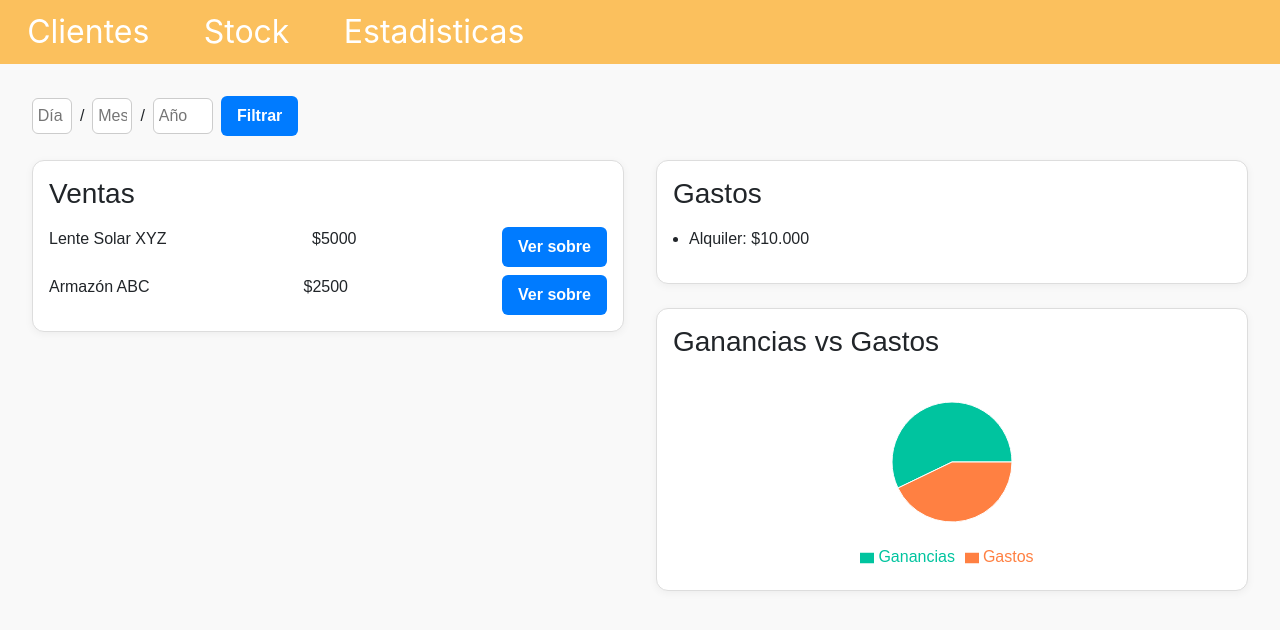
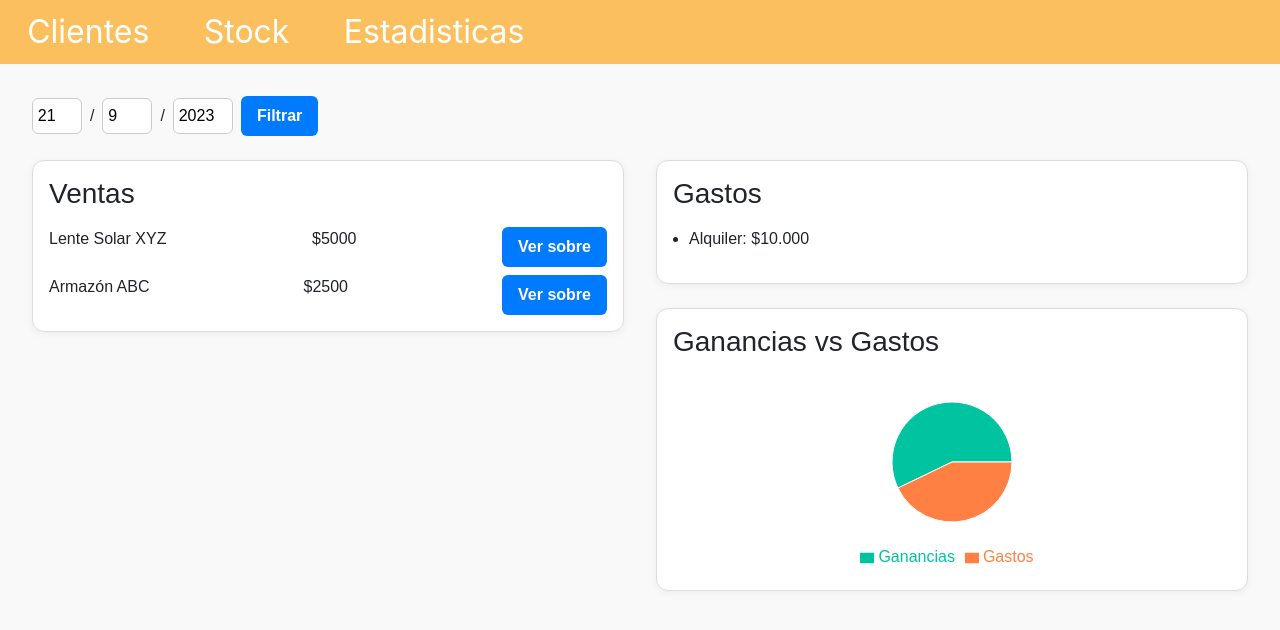
Before and after one commit to nicolasARB/Management-Software, a React (Create React App) app: page /Stats in a window 1280 px wide. Shown: the top 630 px of the page. Built offline with nearby package versions, Linux system fonts and the light colour scheme.

Commit message:
Add files via upload

```diff
--- a/src/components/Statistics.jsx
+++ b/src/components/Statistics.jsx
@@ -1,4 +1,4 @@
-import React, { useState, useRef } from 'react';
+import React, { useState, useRef, useEffect } from 'react';
 import { PieChart, Pie, Cell, Legend, Tooltip, ResponsiveContainer } from 'recharts';
 
 // Datos de ejemplo para el gráfico
@@ -44,39 +44,59 @@ const Button = ({ children, ...props }) => (
 
 // Componente principal
 export default function Statistics() {
-  const inputRefs = [useRef(null), useRef(null), useRef(null)];
-  const [filters, setFilters] = useState({ dia: '', mes: '', anio: '' });
+  const today = new Date();
+  const [filters, setFilters] = useState({
+    dia: today.getDate().toString(),
+    mes: (today.getMonth() + 1).toString(),
+    anio: today.getFullYear().toString()
+  });
 
-  const handleInputChange = (index, value) => {
-    inputRefs[index].current.style.width = `${Math.max(value.length * 10, 40)}px`;
+  const diaRef = useRef();
+  const mesRef = useRef();
+  const anioRef = useRef();
+
+  const handleChange = (field, value) => {
+    setFilters(prev => ({ ...prev, [field]: value }));
+    const ref = field === 'dia' ? diaRef : field === 'mes' ? mesRef : anioRef;
+    if (ref.current) {
+      ref.current.style.width = `${Math.max(value.length * 15, 50)}px`;
+    }
   };
-
+  useEffect(() => {
+    handleChange('dia', filters.dia);
+    handleChange('mes', filters.mes);
+    handleChange('anio', filters.anio);
+  }, []);
   return (
-    <div style={{ padding: '2rem', backgroundColor: '#f9f9f9', minHeight: '100vh', fontFamily: 'Arial, sans-serif' }}>
+       <div style={{ padding: '2rem', backgroundColor: '#f9f9f9', minHeight: '100vh', fontFamily: 'Arial, sans-serif' }}>
       {/* Filtros */}
       <div style={{ marginBottom: '1.5rem', display: 'flex', gap: '0.5rem', alignItems: 'center' }}>
         <input
-          ref={inputRefs[0]}
+          ref={diaRef}
           placeholder="Día"
-          onChange={(e) => handleInputChange(0, e.target.value)}
+          value={filters.dia}
+          onChange={e => handleChange('dia', e.target.value)}
           style={{ width: '40px', padding: '0.3rem', borderRadius: '6px', border: '1px solid #ccc' }}
         />
         <div>/</div>
         <input
-          ref={inputRefs[1]}
+          ref={mesRef}
           placeholder="Mes"
-          onChange={(e) => handleInputChange(1, e.target.value)}
+          value={filters.mes}
+          onChange={e => handleChange('mes', e.target.value)}
           style={{ width: '40px', padding: '0.3rem', borderRadius: '6px', border: '1px solid #ccc' }}
         />
         <div>/</div>
         <input
-          ref={inputRefs[2]}
+          ref={anioRef}
           placeholder="Año"
-          onChange={(e) => handleInputChange(2, e.target.value)}
-          style={{ width: '60px', padding: '0.3rem', borderRadius: '6px', border: '1px solid #ccc' }}
+          value={filters.anio}
+          onChange={e => handleChange('anio', e.target.value)}
+          style={{ width: '80px', padding: '0.3rem', borderRadius: '6px', border: '1px solid #ccc' }}
         />
         <Button>Filtrar</Button>
       </div>
+
 
       {/* Contenido principal dividido en 2 columnas */}
       <div style={{ display: 'flex', gap: '2rem' }}>
@@ -95,7 +115,6 @@ export default function Statistics() {
                 <span>$2500</span>
                 <Button style={{ padding: '0.3rem 0.5rem' }}>Ver sobre</Button>
               </div>
-              {/* ...más ventas... */}
             </div>
           </Card>
         </div>
@@ -122,6 +141,8 @@ export default function Statistics() {
                     outerRadius={60}
                     fill="#8884d8"
                     dataKey="value"
+                    animationDuration={700}
+                    animationBegin={0}
                   >
                     {dataExample.map((entry, index) => (
                       <Cell key={`cell-${index}`} fill={COLORS[index % COLORS.length]} />
```
